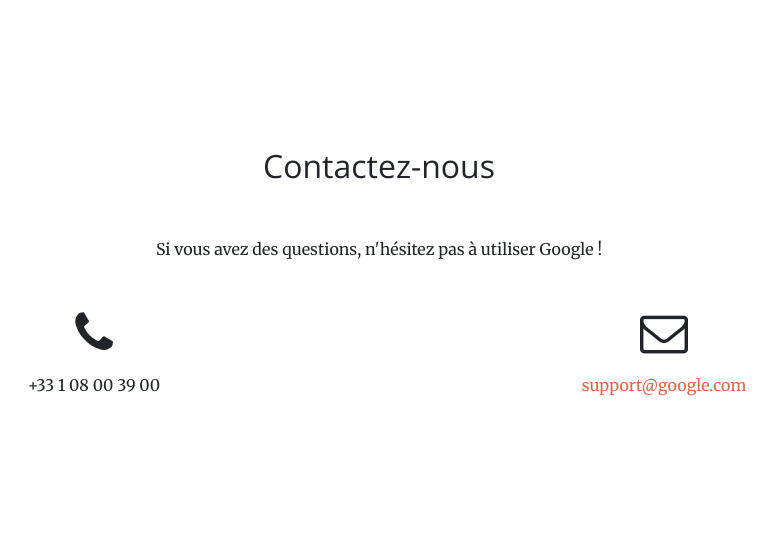
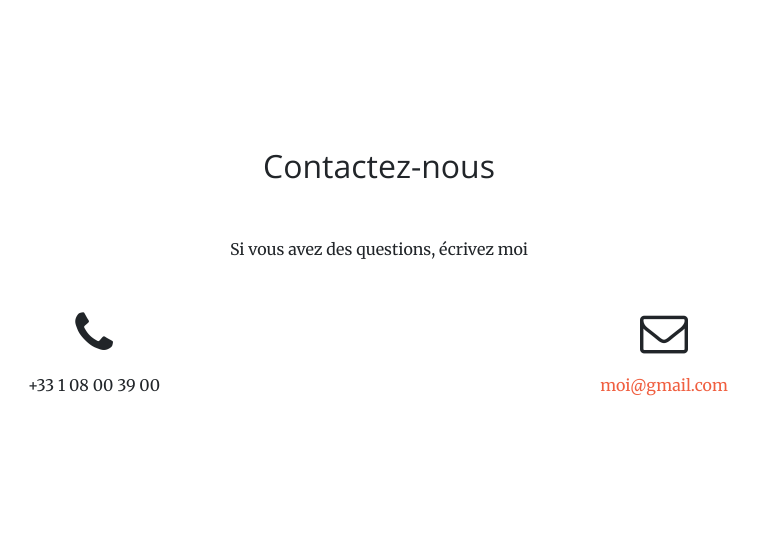
Before and after one commit to Sh4mSh4m/meseek, a Django app: template meseek/nadeshiko/templates/nadeshiko/quizz.html in a window 1280 px wide. Shown: the part 414-955 px from the top of the page, without its empty margins (261-1038 px from the left). Run offline with Django 3.2, Linux system fonts and the light colour scheme; the template is opened without the code that fills it, so the values that code supplies are empty; some libraries are stand-ins or nearby versions.

Commit message:
quizz user: added space line / base: modified contact part

```diff
--- a/meseek/nadeshiko/templates/nadeshiko/base.html
+++ b/meseek/nadeshiko/templates/nadeshiko/base.html
@@ -62,7 +62,7 @@
           <div class="col-lg-12 mx-auto text-center">
             <h2 class="section-heading">Contactez-nous</h2>
             <hr class="my-4">
-            <p class="mb-5">Si vous avez des questions, n'hésitez pas à utiliser Google !</p>
+            <p class="mb-5">Si vous avez des questions, écrivez moi</p>
           </div>
         </div>
         <div class="row">
@@ -73,7 +73,7 @@
           <div class="col-lg-6 mr-auto text-center">
             <i class="fa fa-envelope-o fa-3x mb-3 sr-contact"></i>
             <p>
-              <a href="mailto:your-email@your-domain.com">support@google.com</a>
+              <a href="mailto:your-email@your-domain.com">moi@gmail.com</a>
             </p>
           </div>
         </div>
--- a/meseek/nadeshiko/templates/nadeshiko/quizz.html
+++ b/meseek/nadeshiko/templates/nadeshiko/quizz.html
@@ -28,6 +28,7 @@
           <div id="configuration" class="col-md-9 mx-auto text-center">
             {% if quizz.index != 1 %}
             <h4>Vous avez déjà un quizz en cours, <a href="{% url 'nadeshiko:quizzesUser' user_id=user.id %}">finissez-le</a></h4>
+            <p></p>
             {% endif %}
             <h4>Configuration du quizz</h4>
             <p></p>
```
